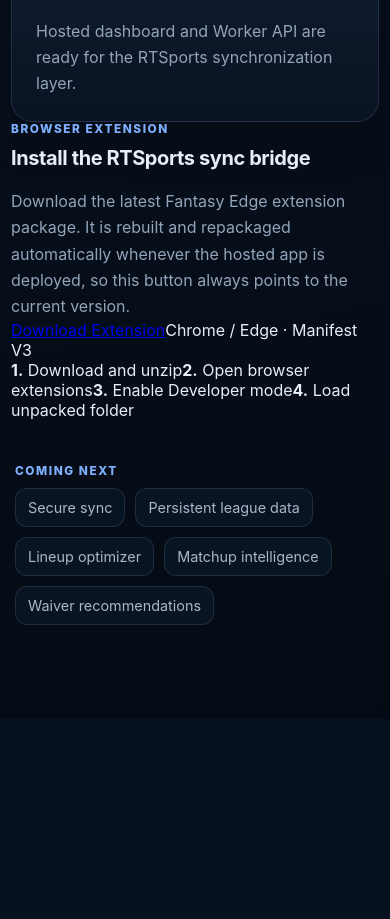
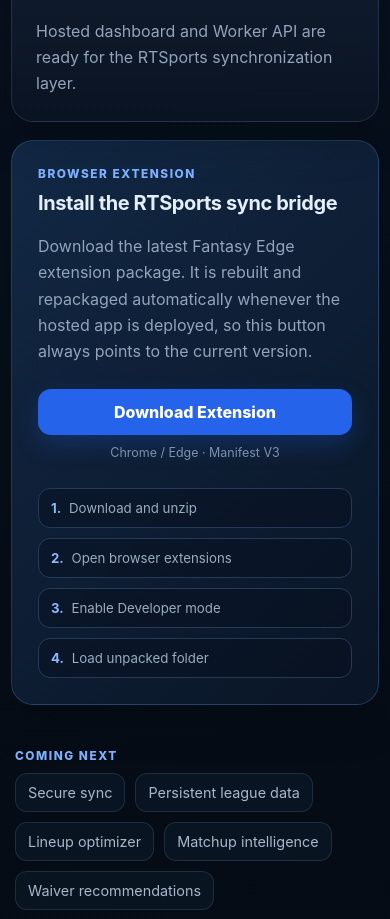
Before and after one commit to OldManRu/FantasyEdge, a React (Vite) app in the folder web/: page / in a window 390 px wide. Shown: the part 1160-2079 px from the top of the page. Before the commit the page ends 1879 px from the top, so only its background shows below. Built offline with nearby package versions, Linux system fonts and the light colour scheme; no server answers.

Commit message:
Style extension download panel

```diff
--- a/web/src/styles.css
+++ b/web/src/styles.css
@@ -9,6 +9,7 @@
 * { box-sizing: border-box; }
 body { margin: 0; min-width: 320px; min-height: 100vh; background: radial-gradient(circle at top left, #12223d 0, #07111f 42%, #050b14 100%); }
 button, input, textarea, select { font: inherit; }
+a { color: inherit; }
 
 .shell { width: min(1180px, calc(100% - 32px)); margin: 0 auto; padding: 54px 0 72px; }
 .hero { display: flex; justify-content: space-between; gap: 32px; align-items: flex-start; margin-bottom: 32px; }
@@ -30,6 +31,14 @@
 .sync-state > div { border: 1px solid #213149; background: rgba(6,14,25,.55); border-radius: 15px; padding: 16px; }
 .sync-state span { display: block; color: #7789a1; font-size: .77rem; margin-bottom: 8px; }
 .sync-state strong { font-size: .96rem; }
+.extension-card { display: grid; grid-template-columns: 1fr auto; gap: 24px; margin-top: 18px; padding: 26px; border: 1px solid rgba(89, 143, 215, .28); border-radius: 22px; background: linear-gradient(135deg, rgba(19,42,72,.92), rgba(10,22,38,.96)); box-shadow: 0 18px 45px rgba(0,0,0,.16); }
+.extension-actions { display: flex; flex-direction: column; align-items: flex-end; justify-content: center; gap: 10px; min-width: 210px; }
+.download-button { display: inline-flex; align-items: center; justify-content: center; min-height: 46px; padding: 0 18px; border-radius: 13px; background: #2563eb; text-decoration: none; font-weight: 800; color: white; box-shadow: 0 10px 24px rgba(37,99,235,.24); transition: transform .15s ease, background .15s ease; }
+.download-button:hover { transform: translateY(-1px); background: #3474f4; }
+.download-note { color: #7f91a9; font-size: .78rem; }
+.install-steps { grid-column: 1 / -1; display: grid; grid-template-columns: repeat(4, 1fr); gap: 10px; padding-top: 4px; }
+.install-steps span { padding: 11px 12px; border: 1px solid #243a58; border-radius: 12px; background: rgba(5,14,27,.42); color: #9bacbf; font-size: .83rem; }
+.install-steps strong { color: #8cb8ff; margin-right: 4px; }
 .coming-next { margin-top: 22px; padding: 22px 4px; }
 .roadmap { display: flex; flex-wrap: wrap; gap: 10px; }
 .roadmap span { border: 1px solid rgba(125,157,197,.18); background: rgba(12,24,40,.72); border-radius: 12px; padding: 10px 12px; color: #a8b7ca; font-size: .9rem; }
@@ -41,4 +50,12 @@
   .feature-card { grid-row: auto; }
   .sync-state { grid-template-columns: 1fr; }
   .card-heading { flex-direction: column; }
+  .extension-card { grid-template-columns: 1fr; }
+  .extension-actions { align-items: stretch; min-width: 0; }
+  .download-note { text-align: center; }
+  .install-steps { grid-template-columns: 1fr 1fr; }
 }
+
+@media (max-width: 500px) {
+  .install-steps { grid-template-columns: 1fr; }
+}
```
